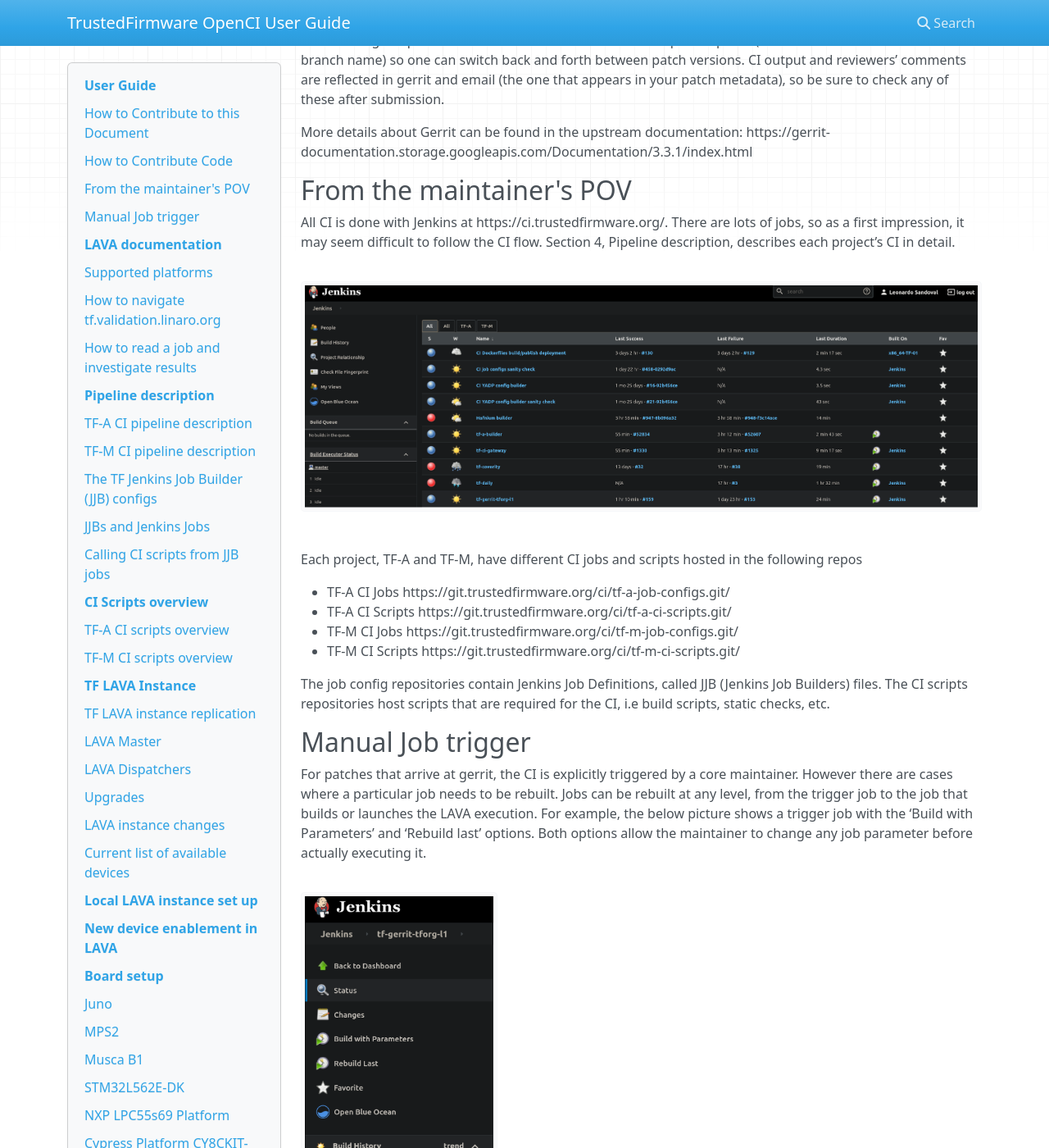
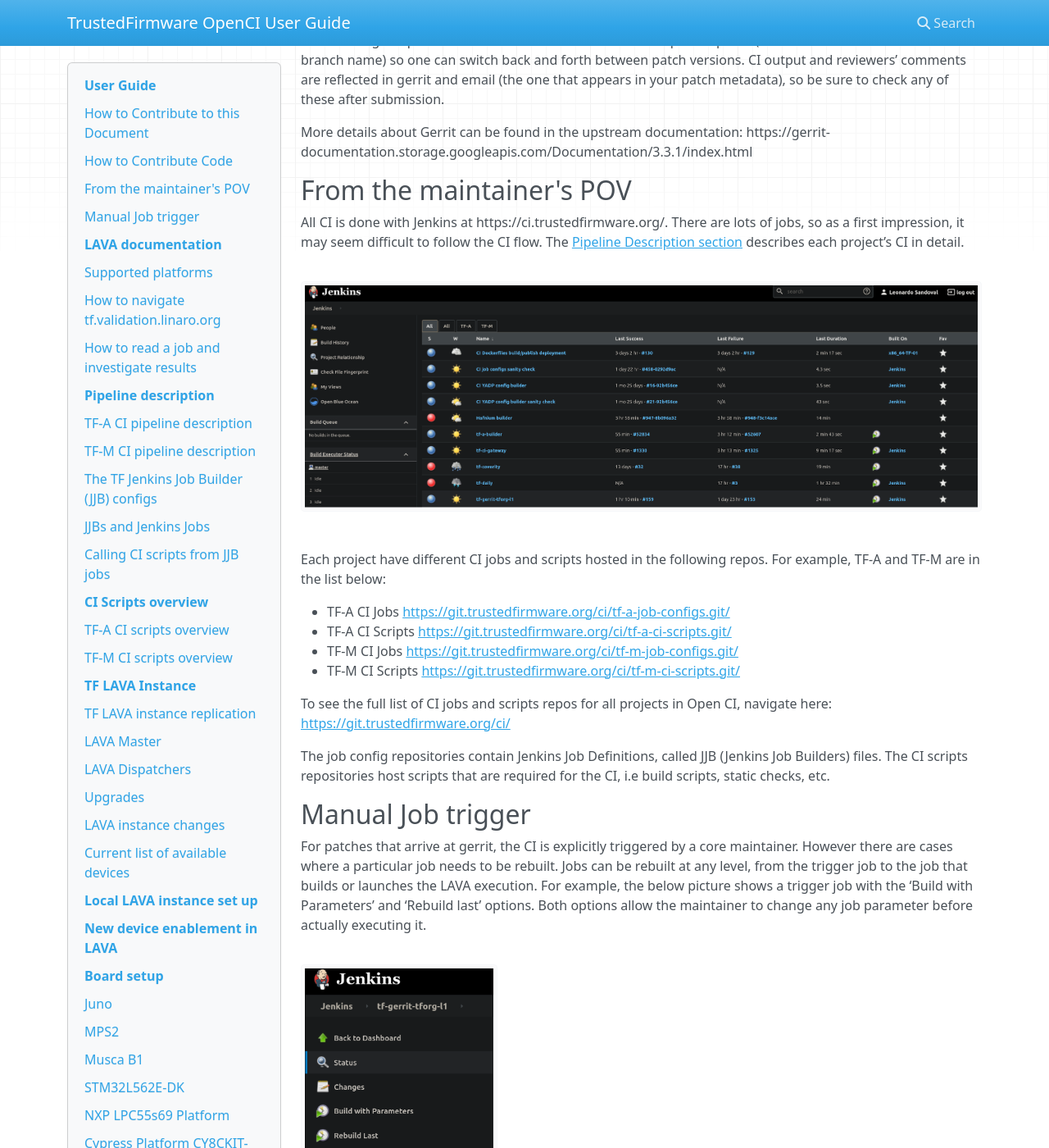
Before and after one commit to saheerb/ci-test, an MkDocs documentation site: the page built from docs/index.md, in a window 1280 px wide and 1400 px high, scrolled down 5898 px. Shown: the whole window at 82% size. Built offline with MkDocs 1.6.1, drawn with Linux system fonts in a browser that asks for light colours; nearby versions of some CDN libraries; some of the changed text lies outside the part shown.

Commit message:
Minor update to doc.
Signed-off-by: dbharbin <don.harbin@linaro.org>
Change-Id: I977d366306b03f984c392f68096f4d956b3f1684

```diff
--- a/docs/index.md
+++ b/docs/index.md
@@ -203,16 +203,18 @@ More details about Gerrit can be found in the upstream documentation:
 
 ## From the maintainer's POV
 
-All CI is done with Jenkins at https://ci.trustedfirmware.org/. There are lots of jobs, so as a first impression, it may seem difficult to follow the CI flow. Section 4, Pipeline description, describes each project’s CI in detail.
+All CI is done with Jenkins at https://ci.trustedfirmware.org/. There are lots of jobs, so as a first impression, it may seem difficult to follow the CI flow. The [Pipeline Description section](#pipeline-description) describes each project’s CI in detail.
 
 ![alt text](images/Jenkins-All.png "Jenkins job")
 
-Each project, TF-A and TF-M, have different CI jobs and scripts hosted in the following repos
+Each project have different CI jobs and scripts hosted in the following repos. For example, TF-A and TF-M are in the list below:
 
-* TF-A CI Jobs https://git.trustedfirmware.org/ci/tf-a-job-configs.git/
-* TF-A CI Scripts https://git.trustedfirmware.org/ci/tf-a-ci-scripts.git/
-* TF-M CI Jobs https://git.trustedfirmware.org/ci/tf-m-job-configs.git/
-* TF-M CI Scripts https://git.trustedfirmware.org/ci/tf-m-ci-scripts.git/
+* TF-A CI Jobs [https://git.trustedfirmware.org/ci/tf-a-job-configs.git/](https://git.trustedfirmware.org/ci/tf-a-job-configs.git/)
+* TF-A CI Scripts [https://git.trustedfirmware.org/ci/tf-a-ci-scripts.git/](https://git.trustedfirmware.org/ci/tf-a-ci-scripts.git/)
+* TF-M CI Jobs [https://git.trustedfirmware.org/ci/tf-m-job-configs.git/](https://git.trustedfirmware.org/ci/tf-m-job-configs.git/)
+* TF-M CI Scripts [https://git.trustedfirmware.org/ci/tf-m-ci-scripts.git/](https://git.trustedfirmware.org/ci/tf-m-ci-scripts.git/)
+
+To see the full list of CI jobs and scripts repos for all projects in Open CI, navigate here: [https://git.trustedfirmware.org/ci/](https://git.trustedfirmware.org/ci/)
 
 The job config repositories contain Jenkins Job Definitions, called JJB (Jenkins Job Builders) files. The  CI scripts repositories host scripts that are required for the CI, i.e build scripts, static checks, etc.
 
@@ -234,7 +236,7 @@ LAVA(Linaro Automation and Validation Architecture) provides detailed documentat
 
 ## Supported platforms
 
-TF project support the following platforms in LAVA https://tf.validation.linaro.org/scheduler/device_types
+TF project support the following platforms in LAVA [https://tf.validation.linaro.org/scheduler/device_types](https://tf.validation.linaro.org/scheduler/device_types)
 
 ![alt text](images/LAVA-device-types.png "LAVA Device Types")
 
```
Also changed, not shown: other parts of docs/index.md (+1 -1 lines).
